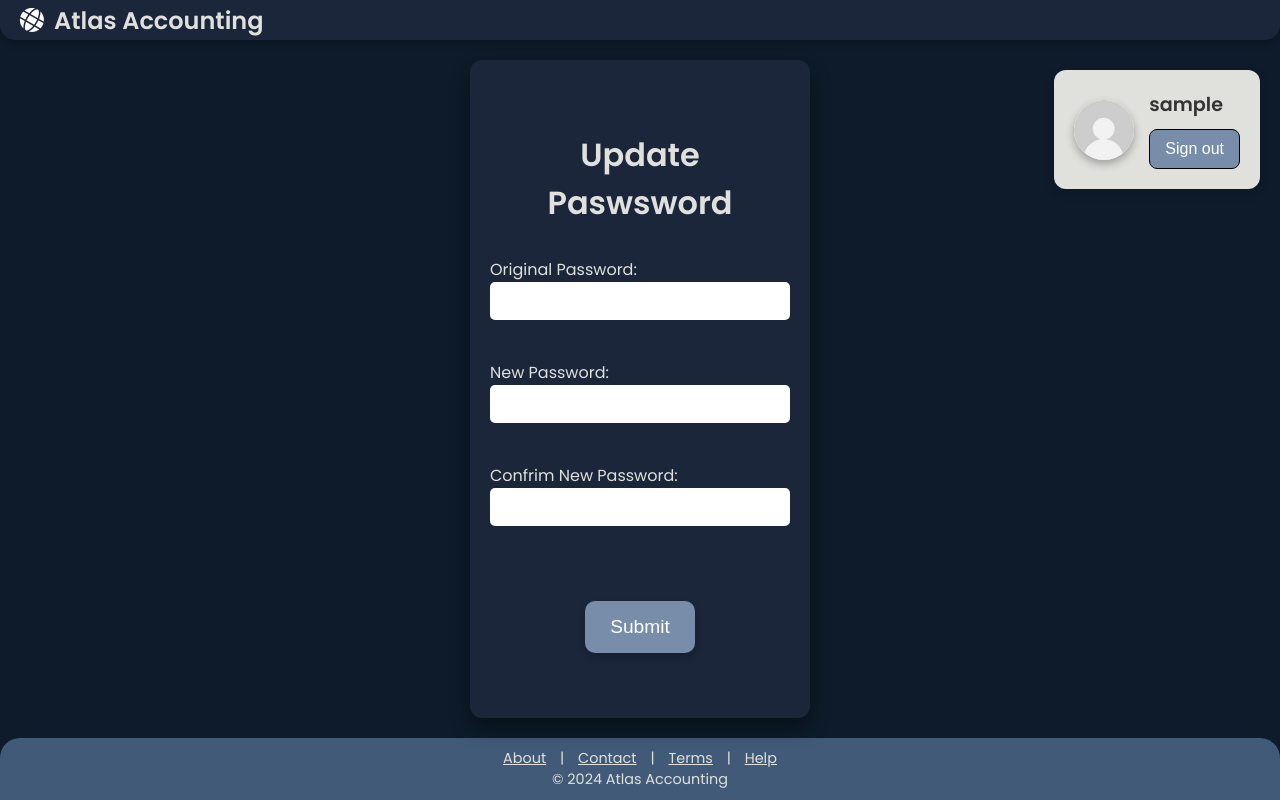
After one commit to I-am-Signal/Atlas-Accounting, a Flask app: page /update_password in a window 1280 px wide. The commit adds this page. Run offline with Flask 3, Linux system fonts and the light colour scheme; the visitor is signed in with stand-in values (Sample User, id 1); some libraries are stand-ins or nearby versions.

Commit message:
update_password.Html and pop up message taht links to the update page, logic is under auth.py and needs some tweaking to check all password validity

```diff
--- a/public/auth.py
+++ b/public/auth.py
@@ -203,3 +203,77 @@ def forgot():
         db.session.commit()
 
     return render_template("forgot.html", user=current_user, homeRoute='/login')
+
+@auth.route('/update_password', methods=['GET', 'POST'])
+@login_required
+def update_password():
+    """Loads the update password page and handles its logic"""
+    def checkIfPassIsValid(newpassword):
+        if len(newpassword) < 8:
+            return 'Password must be at least 8 characters.'
+        elif not newpassword[0].isalpha():
+            return 'Password must begin with an alphabetical letter.'
+
+        hasLetter = False
+        hasNumber = False
+        hasSpecial = False
+
+        specialChars = "!@#$%^&*()-_=+[]{}|;:'\",.<>?/\\"
+
+        for char in newpassword:
+            if char.isalpha():
+                hasLetter = True
+            elif char.isdigit():
+                hasNumber = True
+            elif char in specialChars:
+                hasSpecial = True
+        if not hasLetter:
+            return 'Password must contain at least one letter.'
+        elif not hasNumber:
+            return 'Password must contain at least one number.'
+        elif not hasSpecial:
+            return 'Password must contain at least one special character.'
+
+        return 'valid'
+
+
+    if request.method == 'POST':
+        username = request.args.get('username')
+        user = User.query.filter_by(username=username).first()
+
+        password = request.form.get('password')
+        newpassword = request.form.get('newpassword')
+        confirmpassword = request.form.get('confirmpassword')
+
+        password_validity = checkIfPassIsValid(newpassword)
+
+
+       #compare passwords logic needs work cant pull original password
+        userPassword = Credential.query.filter_by(user_id=user.id).first()
+
+        #change user password variable to filter by create date
+        if len(password) < 1:
+             flash('Please enter Password!', category='error')
+        elif check_password_hash(userPassword.password, password):
+           flash('Incorrect Password')
+        elif len(newpassword) < 1:
+             flash('Please enter New Password!', category='error')
+        elif 'valid' != password_validity:
+            flash(password_validity, category='error')
+        elif newpassword != confirmpassword:
+            flash('New Password and Comfirmation must match!')
+        else:
+            new_pass = Credential(
+                user_id=user.id,
+                password=generate_password_hash(
+                    newpassword, method='pbkdf2:sha256'
+                )
+            )
+
+            db.session.add(new_pass)
+            db.session.commit()
+
+    return render_template(
+        "update_password.html",
+        user=current_user,
+        homeRoute='/')
--- a/public/models.py
+++ b/public/models.py
@@ -6,8 +6,9 @@ from datetime import datetime, timedelta
 
 class BaseColumnMixin:
     id = db.Column(db.Integer, primary_key=True)
-    create_date = db.Column(db.DateTime, default=func.now())
-    modify_date = db.Column(db.DateTime, default=func.now(), onupdate=func.now())
+    create_date =  db.Column(db.DateTime, default=datetime.now())
+    modify_date = db.Column(db.DateTime, default=datetime.now(), onupdate=datetime.now())
+
 
 class User(db.Model, UserMixin, BaseColumnMixin):
     is_activated = db.Column(db.Boolean, default=False)
--- a/public/static/style.css
+++ b/public/static/style.css
@@ -283,6 +283,10 @@ body {
   text-align: center;
   align-content: center;
 }
+.messagePopUp a{
+  text-decoration: none;
+  color: #0D1B2B;
+}
 
 .messagesContainer {
   display: flex;
@@ -362,6 +366,7 @@ body {
   display: flex;
   align-items: center;
   margin-top: 50px;
+  z-index: 1;
 }
 
 /* Flexbox layout for profile content */
--- a/public/templates/base.html
+++ b/public/templates/base.html
@@ -38,14 +38,14 @@
       messages %} {% for category, message in messages %} {% if category ==
       'error' %}
       <div class="alert-danger messagePopUp" role="alert">
-        {{ message }}
+        {{ message|safe}}
         <button type="button" class="close" data-dismiss="alert">
           <span aria-hidden="true">&times;</span>
         </button>
       </div>
       {% else %}
       <div class="alert-success messagePopUp" role="alert">
-        {{ message }}
+        {{ message|safe}}
         <button type="button" class="close" data-dismiss="alert">
           <span aria-hidden="true">&times;</span>
         </button>
--- /dev/null
+++ b/public/templates/update_password.html
@@ -0,0 +1,34 @@
+{% extends "base.html" %} {% block title %}Update{% endblock %} {% block content
+    %}
+
+    <div class="userProfileContainer">
+        <div class="userProfile">
+            <!-- Profile Picture -->
+            <img src="../static/resources/avatar.jpg" alt="avatar">
+
+            <!-- Username and Sign Out Button -->
+            <div class="userInfo">
+                <p>{{ user.username }}</p>
+                <a href="./logout"><button class="logout">Sign out</button></a>
+            </div>
+        </div>
+    </div>
+    <div class="page">
+        <div class="login">
+            <form method="POST">
+                <h1> Update Paswsword</h1>
+                <Label for="Paswsword">Original Password:</Label>
+                <input type="password" name="password" > <br><br>
+                <label for="NewPassword">New Password:</label>
+                <input type="password" name="newpassword"><br><br>
+                <label for="confirmPassword">Confrim New Password:</label>
+                <input type="password" name="confirmpassword"><br><br>
+                <div class="button-container">
+                    <button type="submit" id="submit"> Submit </button>
+                </div>
+            </form>
+
+        </div>
+    </div>
+
+    {% endblock %}
```
Also changed, not shown: public/views.py (+18 -1 lines).
